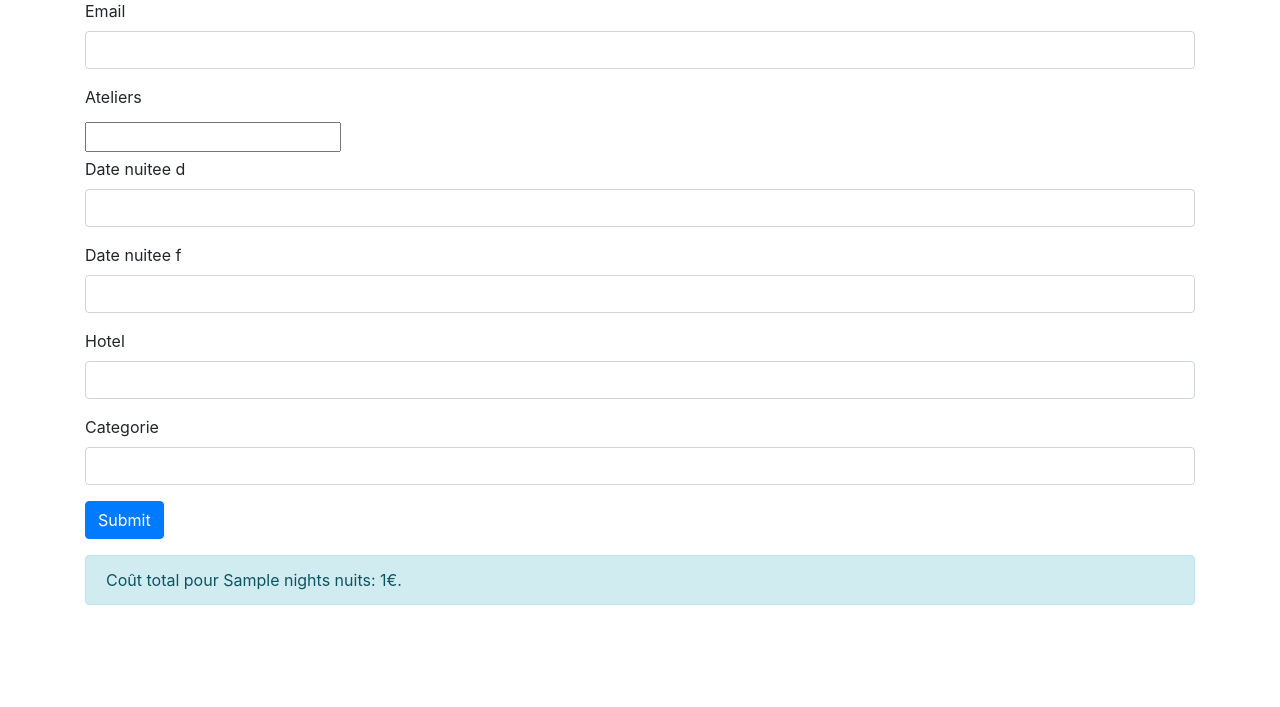
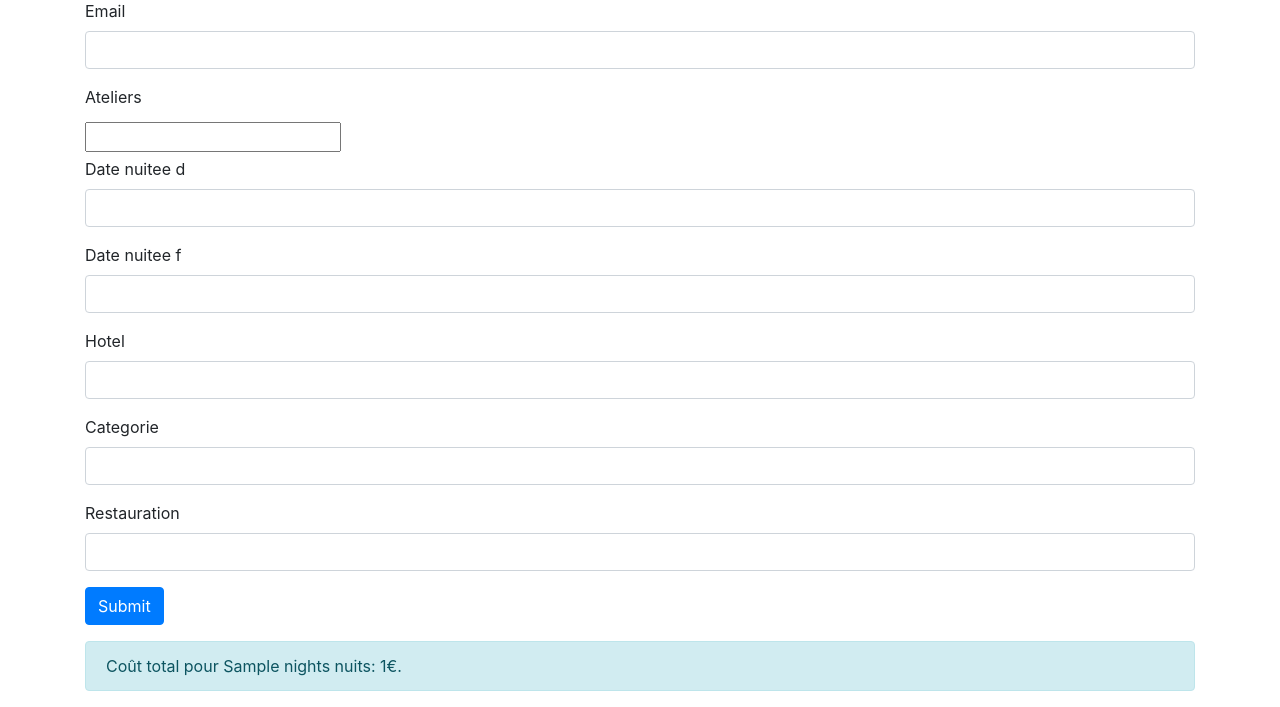
Before and after one commit to maisondesligues/MaisonDesLigues, a Symfony app: template templates/inscription_congres.html.twig in a window 1280 px wide. Shown: the part 434-1141 px from the top of the page. Before the commit the page ends 1039 px from the top, so only its background shows below. Run offline with Twig, Linux system fonts and the light colour scheme; the template is opened without the code that fills it: most values are stand-ins (such as "Sample title", 1, 10 or a date in 2020); form fields are guessed from the names that the template uses; some libraries are stand-ins or nearby versions.

Commit message:
Derniers réglages

```diff
--- a/src/Controller/BaseController.php
+++ b/src/Controller/BaseController.php
@@ -376,7 +376,7 @@ class BaseController extends AbstractController
             $messageEmail = "Merci pour votre inscription. Voici le résumé de votre inscription au congrès :\n";
             $messageEmail .= "Email : " . $user->getEmail() . "\n";
             $messageEmail .= "Hotel : " . $hotel->getPnom() . "\n";
-            $messageEmail .= "Hotel : " . $restauration->getTypeRepas() . "\n";
+            $messageEmail .= "Restauration : " . $restauration->getTypeRepas() . "\n";
             $messageEmail .= "Catégorie de chambre : " . $categorie->getLibelleCategorie() . "\n";
             $messageEmail .= "Nombre de nuits : " . $nights . "\n";
             $messageEmail .= "Ateliers choisis : " . $listeAteliers . "\n";
--- a/templates/inscription_congres.html.twig
+++ b/templates/inscription_congres.html.twig
@@ -144,6 +144,12 @@
     </div>
 
     <div class="form-group">
+        {{ form_label(form.restauration) }}
+        {{ form_widget(form.restauration, {'attr': {'class': 'form-control'}}) }}
+        {{ form_errors(form.restauration) }}
+    </div>
+
+    <div class="form-group">
         {{ form_widget(form.submit, {'attr': {'class': 'btn btn-primary'}}) }}
     </div>
 
```
